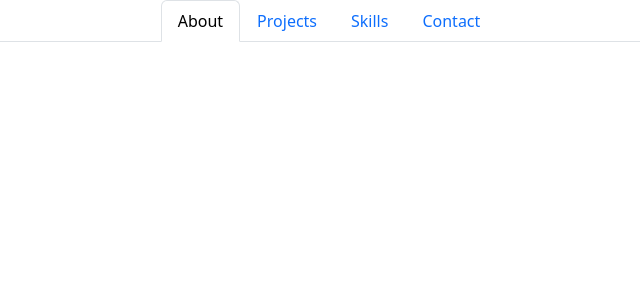
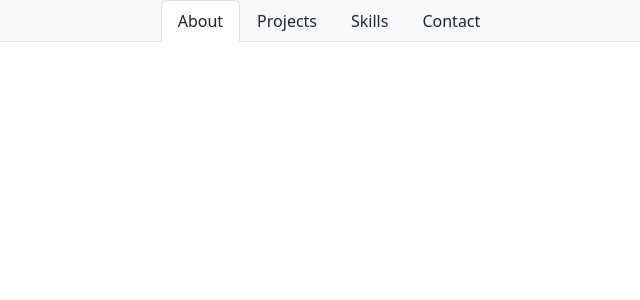
Before and after one commit to Project-Faust/portfolio-redux, a React (Create React App) app: page / in a window 1280 px wide. Shown: the top 300 px of the page, without its empty margins (311-951 px from the left). Built offline with nearby package versions, Linux system fonts and the light colour scheme.

Commit message:
updated text styling and background for sticky navbar

```diff
--- a/src/components/Navbar.js
+++ b/src/components/Navbar.js
@@ -2,11 +2,11 @@ import React from "react";
 
 export default function Navbar({ navLinks = [], currentLink, setCurrentLink }) {
     return (
-        <ul className="nav nav-tabs justify-content-center">
+        <ul className="nav nav-tabs sticky-top justify-content-center bg-light">
             {navLinks.map((navLink) => (
                 <li key={navLink.name} className="nav-item">
                     <a
-                        className={`nav-link ${currentLink === navLink ? 'active' : ''}`}
+                        className={`nav-link text-dark ${currentLink === navLink ? 'active' : ''}`}
                         href={navLink.url}
                         onClick={() => {
                             setCurrentLink(navLink);
```
